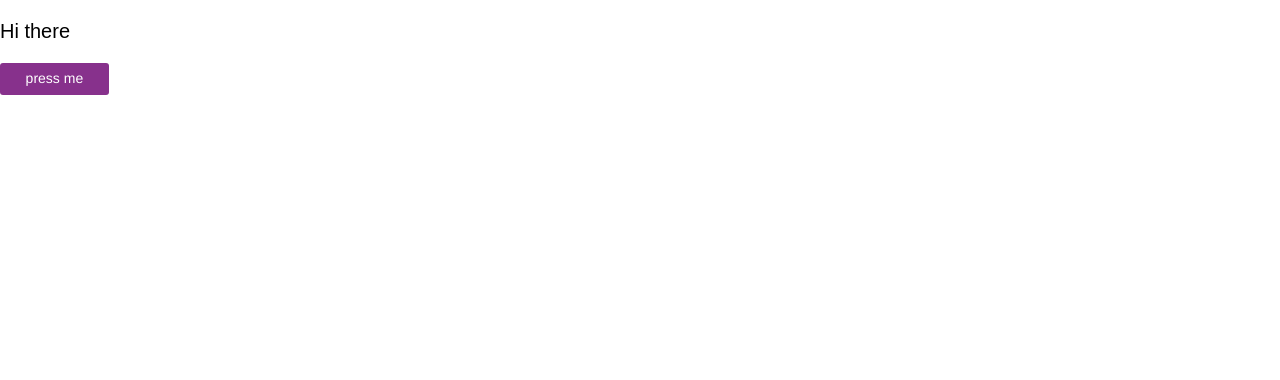
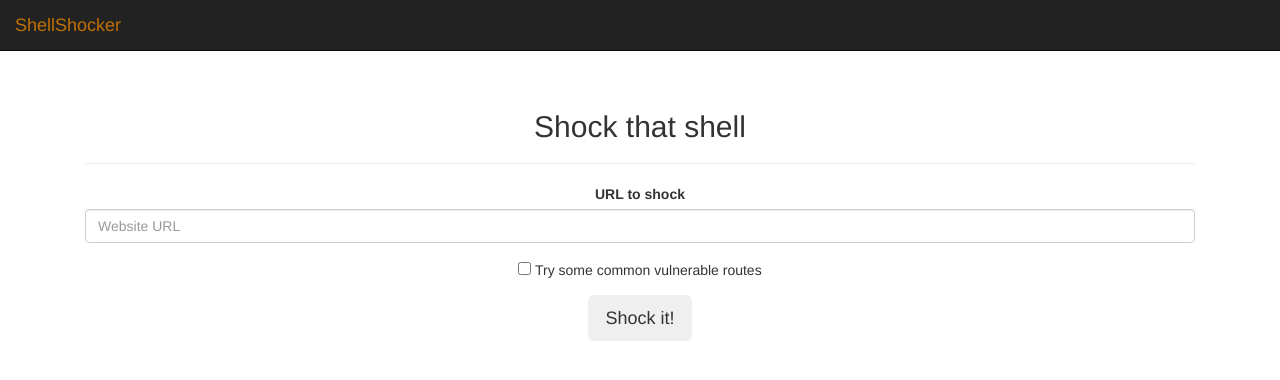
Before and after one commit to erinzm/shellshocker, a Flask app: page / in a window 1280 px wide. Shown: the top 380 px of the page. Run offline with Flask 2, Linux system fonts and the light colour scheme; some libraries are stand-ins or nearby versions.

Commit message:
More work on the site.

```diff
--- /dev/null
+++ b/shellshocker_server/static/css/site.css
@@ -0,0 +1,23 @@
+body {
+  padding-top: 50px;
+}
+.shellshocker-body {
+  padding: 40px 15px;
+  text-align: center;
+}
+
+.button:hover, .button:focus {
+  text-decoration: none;
+}
+
+.mashing-button {
+  margin-top: 5px;
+}
+
+.orangey {
+  color: #f18d05 !important;
+}
+
+.orangey:hover {
+  color: #c17104 !important;
+}
--- /dev/null
+++ b/shellshocker_server/static/js/site.js
@@ -0,0 +1,3 @@
+$('.shock-it').on('click', function() {
+  $(this).closest('form').submit();
+});
--- a/shellshocker_server/templates/index.html
+++ b/shellshocker_server/templates/index.html
@@ -1,7 +1,16 @@
-{% extends "layout.html" %}
-{% block body %}
-  <p>
-    Hi there
-  </p>
-  <a href="#" class="button button-rounded button-flat-royal">press me</a>
+{% extends "style.html" %}
+{% block content %}
+<h2>Shock that shell</h2>
+<hr>
+<form role="form" action="{{url_for('shockit')}}" method="post">
+  <div class="form-group">
+    <label for="websiteUrl">URL to shock</label>
+    <input type="text" class="form-control" id="websiteUrl" placeholder="Website URL" name="websiteUrl">
+  </div>
+  <div class="form-group">
+    <input type="checkbox" name="commonVulnerableRoutes"> Try some common vulnerable routes
+  </div>
+  <!-- <a href="" class="button mashing-button shock-it button-border-royal button-circle">Shock it!</a> -->
+  <button type="submit" class="btn btn-lg">Shock it!</button>
+</form>
 {% endblock %}
--- a/shellshocker_server/templates/layout.html
+++ b/shellshocker_server/templates/layout.html
@@ -11,6 +11,9 @@
     <meta name="viewport" content="width=device-width, initial-scale=1">
     <link rel="stylesheet" href="{{ url_for('static', filename='css/mnml.css') }}">
     <link rel="stylesheet" href="{{ url_for('static', filename='css/buttons.css') }}">
+    <link rel="stylesheet" href="{{ url_for('static', filename='css/site.css') }}">
+    <link rel="stylesheet" href="https://maxcdn.bootstrapcdn.com/bootstrap/3.2.0/css/bootstrap.min.css">
+    <link href="//maxcdn.bootstrapcdn.com/font-awesome/4.2.0/css/font-awesome.min.css" rel="stylesheet">
   </head>
   <body>
     {% block body %}
@@ -18,7 +21,9 @@
     {% endblock %}
 
     {% block scripts %}
+    <script src="https://code.jquery.com/jquery-2.1.1.min.js"></script>
     <script src="{{ url_for('static', filename='js/buttons.js') }}"></script>
+    <script src="{{ url_for('static', filename='js/site.js') }}"></script>
     {% endblock %}
   </body>
 </html>
--- /dev/null
+++ b/shellshocker_server/templates/style.html
@@ -0,0 +1,24 @@
+{% extends "layout.html" %}
+{% block body %}
+<div class="navbar navbar-inverse navbar-fixed-top" role="navigation">
+  <div class="container-fluid">
+    <div class="navbar-header">
+      <button type="button" class="navbar-toggle collapsed" data-toggle="collapse" data-target="#bs-web-top-navbar-collapse-1">
+        <span class="sr-only">Toggle navigation</span>
+        <span class="icon-bar"></span>
+        <span class="icon-bar"></span>
+        <span class="icon-bar"></span>
+      </button>
+      <a class="navbar-brand orangey" href="/">ShellShocker</a>
+    </div>
+    <div class="navbar-collapse collapse" id="bs-web-top-navbar-collapse-1">
+    </div> <!-- /.navbar-collapse !-->
+  </div>
+</div>
+<div class="container">
+  <div class="shellshocker-body">
+    {% block content %}
+    {% endblock %}
+  </div>
+</div>
+{% endblock %}
--- a/shellshocker_server/views.py
+++ b/shellshocker_server/views.py
@@ -1,6 +1,15 @@
 from flask import render_template, flash, redirect, session, url_for, request, g
 from shellshocker_server import app
 
-@app.route('/')
+@app.route('/', methods=['GET'])
 def index():
   return  render_template('index.html')
+
+@app.route('/shockit/', methods=['POST'])
+def shockit():
+  websiteUrl = request.form.get('websiteUrl')
+  if request.form.get('commonVulnerableRoutes') is None:
+    commonVulnerableRoutes = False
+  elif request.form.get('commonVulnerableRoutes') == "on":
+    commonVulnerableRoutes = True
+  return 'URL is: ' + websiteUrl + ' commonVulnerableRoutes is: ' + str(commonVulnerableRoutes)
```
